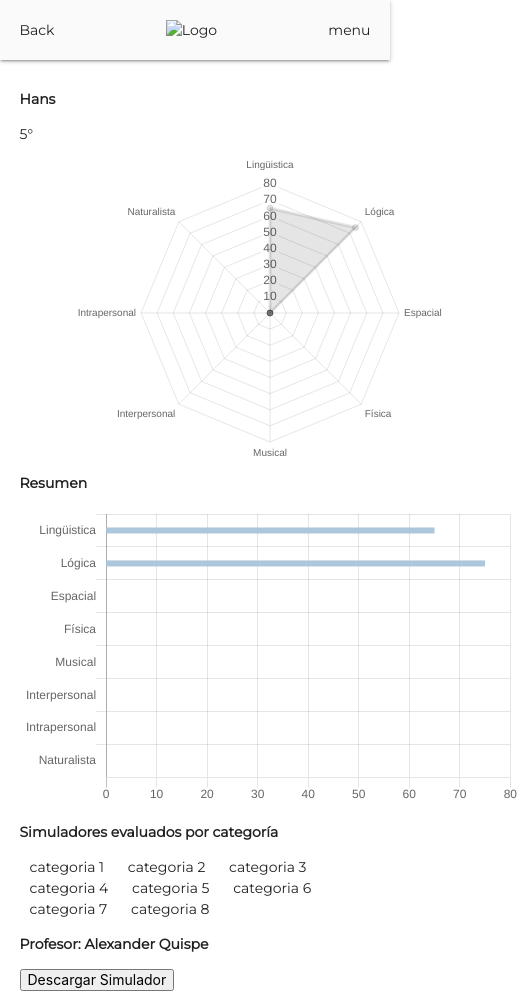
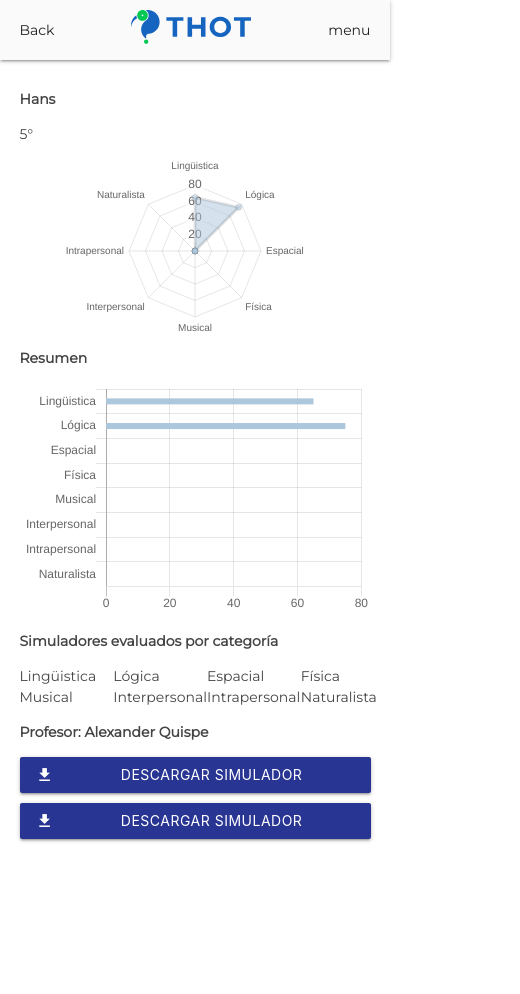
Before and after one commit to alxnderq/hackatrix-frontend, a website: page dashboard-profile.html in a window 390 px wide. Shown: the whole page, 520 px wide, since content can reach past the window. After the commit the page ends 863 px from the top, so only its background shows below. Drawn offline with Linux system fonts and the light colour scheme.

Commit message:
dashboard

```diff
--- a/assets/css/styles.css
+++ b/assets/css/styles.css
@@ -1,4 +1,5 @@
 @import url("https://fonts.googleapis.com/css?family=Montserrat&display=swap");
+@import url("https://fonts.googleapis.com/icon?family=Material+Icons");
 
 body {
     font-family: "Montserrat", sans-serif;
@@ -14,6 +15,14 @@ body * > a {
 .container {
     max-width: calc(100% - 300px);
     margin: auto;
+}
+
+.container-dashboard {
+    display: grid;
+    grid-gap: 10px;
+    grid-template-columns: 70% 30%;
+    background-color: #fff;
+    color: #444;
 }
 
 .container .header {
@@ -119,19 +128,21 @@ body * > a {
     padding-right: 20px;
 }
 
-.inline-list,
-.inline-list li {
+.dashboard-list,
+.dashboard-list li {
     list-style: none;
     margin: 0;
     padding: 0;
 }
 
-.inline-list li {
-    display: inline-block;
+.dashboard-list li {
+    display: block;
 }
 
-.inline-list li span {
-    margin: 0 10px;
+.section-sumulator-downloads > .btn {
+    display: block;
+    margin-bottom: 10px;
+    width: 100%;
 }
 
 @media screen and (max-width: 600px) {
@@ -144,6 +155,16 @@ body * > a {
         top: 50px;
         position: relative;
     }
+
+    .container-dashboard {
+        display: block;
+    }
+
+    .dashboard-list li {
+        display: inline-block;
+        margin-right: 20px;
+    }
+
     .form-group > * {
         display: block;
         width: 100%;
@@ -161,8 +182,10 @@ body * > a {
         display: block;
     }
 
-    .dashboard-lines > * {
-        display: inline-block;
+    .dashboard-list ul {
+        display: grid;
+        grid-template-columns: repeat(4, calc(25% - 20px));
+        grid-column-gap: 26px;
     }
 }
 
--- a/dashboard-profile.html
+++ b/dashboard-profile.html
@@ -19,7 +19,41 @@
                     <span>Back</span>
                 </div>
                 <div class="header-profile-logo">
-                    <img src="assets/images/logo.png" alt="Logo">
+                    <svg width="1485px" height="418px" viewBox="0 0 1485 418" version="1.1"
+                        xmlns="http://www.w3.org/2000/svg" xmlns:xlink="http://www.w3.org/1999/xlink">
+                        <g id="logo" stroke="none" stroke-width="1" fill="none" fill-rule="evenodd">
+                            <g id="Group-18">
+                                <g id="iso">
+                                    <path
+                                        d="M187.5,365.0996 C201.749,365.0996 213.3,376.6516 213.3,390.9006 C213.3,405.1486 201.749,416.7006 187.5,416.7006 C173.251,416.7006 161.7,405.1486 161.7,390.9006 C161.7,376.6516 173.251,365.0996 187.5,365.0996"
+                                        id="Fill-7" fill="#00C853"></path>
+                                    <path
+                                        d="M142.6001,0.0002 C178.8851,0.0002 208.3001,29.4152 208.3001,65.7002 C208.3001,101.9852 178.8851,131.4002 142.6001,131.4002 C106.3151,131.4002 76.9001,101.9852 76.9001,65.7002 C76.9001,29.4152 106.3151,0.0002 142.6001,0.0002 Z M142.6001,76.2002 C148.3991,76.2002 153.1001,71.4992 153.1001,65.7002 C153.1001,59.9012 148.3991,55.2002 142.6001,55.2002 C136.8011,55.2002 132.1001,59.9012 132.1001,65.7002 C132.1001,71.4992 136.8011,76.2002 142.6001,76.2002 Z"
+                                        id="Shape" fill="#00C853"></path>
+                                    <path
+                                        d="M66.8999,65.7002 L66.8999,64.5002 C26.6999,90.4002 -0.0001,135.7002 -0.0001,187.1002 C-0.0001,194.0002 0.4999,200.8002 1.3999,207.5002 C7.8999,161.3002 35.9999,122.0002 75.1999,100.3002 C69.8999,89.9002 66.8999,78.2002 66.8999,65.7002"
+                                        id="Fill-12" fill="#1565C0"></path>
+                                    <path
+                                        d="M208.5,0 L180.2,0 C203,13.1 218.4,37.6 218.4,65.7 C218.4,90.621 206.238,112.777 187.567,126.599 C149.967,150.699 125,193 125,240.9 C125,288.8 149.9,330.9 187.5,355 L187.516,321.858 C187.851,305.435 200.795,292.123 217.078,291.242 C293.586,286.798 354.3,223.319 354.3,145.7 C354.2,65.3 289,0 208.5,0"
+                                        id="Fill-15" fill="#1565C0"></path>
+                                </g>
+                                <g id="tipografia" transform="translate(437.865400, 82.999900)" fill="#1565C0">
+                                    <polygon id="Fill-1"
+                                        points="77.348 49.7238 -1.42108547e-14 49.7238 -1.42108547e-14 4.1438 210.636 4.1438 210.636 49.7238 133.287 49.7238 133.287 245.8568 77.348 245.8568">
+                                    </polygon>
+                                    <polygon id="Fill-2"
+                                        points="483.9207 4.1437 483.9207 245.8567 427.9827 245.8567 427.9827 146.7537 318.1747 146.7537 318.1747 245.8567 262.2357 245.8567 262.2357 4.1437 318.1747 4.1437 318.1747 99.4477 427.9827 99.4477 427.9827 4.1437">
+                                    </polygon>
+                                    <path
+                                        d="M706.4451,192.507 C717.9541,185.945 726.9911,176.796 733.5511,165.056 C740.1121,153.315 743.3931,139.967 743.3931,125 C743.3931,110.039 740.1121,96.685 733.5511,84.945 C726.9911,73.205 717.9541,64.054 706.4451,57.493 C694.9311,50.932 682.0421,47.652 667.7721,47.652 C653.4961,47.652 640.6061,50.932 629.0971,57.493 C617.5841,64.054 608.5511,73.205 601.9911,84.945 C595.4301,96.685 592.1501,110.039 592.1501,125 C592.1501,139.967 595.4301,153.315 601.9911,165.056 C608.5511,176.796 617.5841,185.945 629.0971,192.507 C640.6061,199.068 653.4961,202.348 667.7721,202.348 C682.0421,202.348 694.9311,199.068 706.4451,192.507 M599.9201,233.771 C579.7731,222.953 564.0081,208.045 552.6131,189.055 C541.2171,170.063 535.5201,148.713 535.5201,125 C535.5201,101.293 541.2171,79.938 552.6131,60.946 C564.0081,41.954 579.7731,27.053 599.9201,16.229 C620.0601,5.412 642.6771,0 667.7721,0 C692.8591,0 715.4231,5.412 735.4511,16.229 C755.4781,27.053 771.2441,41.954 782.7581,60.946 C794.2651,79.938 800.0231,101.293 800.0231,125 C800.0231,148.713 794.2651,170.063 782.7581,189.055 C771.2441,208.045 755.4781,222.953 735.4511,233.771 C715.4231,244.594 692.8591,250 667.7721,250 C642.6771,250 620.0601,244.594 599.9201,233.771"
+                                        id="Fill-3"></path>
+                                    <polygon id="Fill-5"
+                                        points="913.3836 49.7238 836.0346 49.7238 836.0346 4.1438 1046.6696 4.1438 1046.6696 49.7238 969.3216 49.7238 969.3216 245.8568 913.3836 245.8568">
+                                    </polygon>
+                                </g>
+                            </g>
+                        </g>
+                    </svg>
                 </div>
                 <div class="header-profile-menu">
                     <span>menu</span>
@@ -30,6 +64,7 @@
 
     <section class="section">
         <div class="container">
+            <div class="container-dashboard">
                 <div class="section-dashboard">
                     <div class="dashboard-profile">
                         <p class="profile-name bold">Hans</p>
@@ -37,35 +72,45 @@
                     </div>
                     <div class="dashboard-graphics">
                         <div class="dashboard-radar">
-                        <canvas id="dashboard-radar" width="500" height="300"></canvas>
+                            <canvas id="dashboard-radar" width="300" height="150"></canvas>
                         </div>
                     </div>
                     <div class="dashboard-summary">
                         <p class="dashboard-summary-title bold">Resumen</p>
                         <div class="dashboard-bar">
-                        <canvas id="dashboard-bar" width="500" height="300"></canvas>
+                            <canvas id="dashboard-bar" width="150" height="100"></canvas>
                         </div>
                     </div>
                 </div>
                 <div class="section-categories">
                     <p class="section-categories-title bold">Simuladores evaluados por categoría</p>
-                <div class="inline-list">
-                    <li><span>categoria 1</span></li>
-                    <li><span>categoria 2</span></li>
-                    <li><span>categoria 3</span></li>
-                    <li><span>categoria 4</span></li>
-                    <li><span>categoria 5</span></li>
-                    <li><span>categoria 6</span></li>
-                    <li><span>categoria 7</span></li>
-                    <li><span>categoria 8</span></li>
+                    <div class="dashboard-list">
+                        <ul>
+                            <li><span>Lingüistica</span></li>
+                            <li><span>Lógica</span></li>
+                            <li><span>Espacial</span></li>
+                            <li><span>Física</span></li>
+                            <li><span>Musical</span></li>
+                            <li><span>Interpersonal</span></li>
+                            <li><span>Intrapersonal</span></li>
+                            <li><span>Naturalista</span></li>
+                        </ul>
                     </div>
                     <p class="section-categories-teacher bold">Profesor: Alexander Quispe</p>
                     <div class="section-sumulator-downloads">
-                    <input type="button" value="Descargar Simulador">
+                        <button class="btn indigo darken-3"><i class="material-icons left">file_download</i>Descargar
+                            Simulador</button>
+                        <button class="btn indigo darken-3"><i class="material-icons left">file_download</i>Descargar
+                            Simulador</button>
+                    </div>
                 </div>
             </div>
         </div>
     </section>
+
+    <script type="text/javascript">
+        let graphResults = '/data/dashboard_graphics.json';
+    </script>
 
     <script src="vendor/jquery/js/jquery.js"></script>
     <script src="vendor/jquery/js/jsrender.js"></script>
@@ -73,17 +118,18 @@
     <script src="vendor/materialize/js/materialize.min.js"></script>
 
     <script type="text/javascript">
+
         let ctxRadar = $('#dashboard-radar');
         let chartRadar = new Chart(ctxRadar, {
             type: 'radar',
             data: {
                 labels: ['Lingüistica', 'Lógica', 'Espacial', 'Física', 'Musical', 'Interpersonal', 'Intrapersonal', 'Naturalista'],
                 datasets: [{
+                    backgroundColor: "rgba(172, 198, 220, 0.5)",
                     data: [65, 75, 0, 0, 0, 0, 0, 0]
                 }]
             },
             options: {
-                responsive: false,
                 legend: {
                     display: false
                 },
@@ -106,7 +152,6 @@
                 }]
             },
             options: {
-                responsive: false,
                 legend: {
                     display: false
                 },
```
Also changed, not shown: data/dashboard_graphics.json (added, +37 -0 lines). Lines whose indentation alone changed are shown as unchanged.
